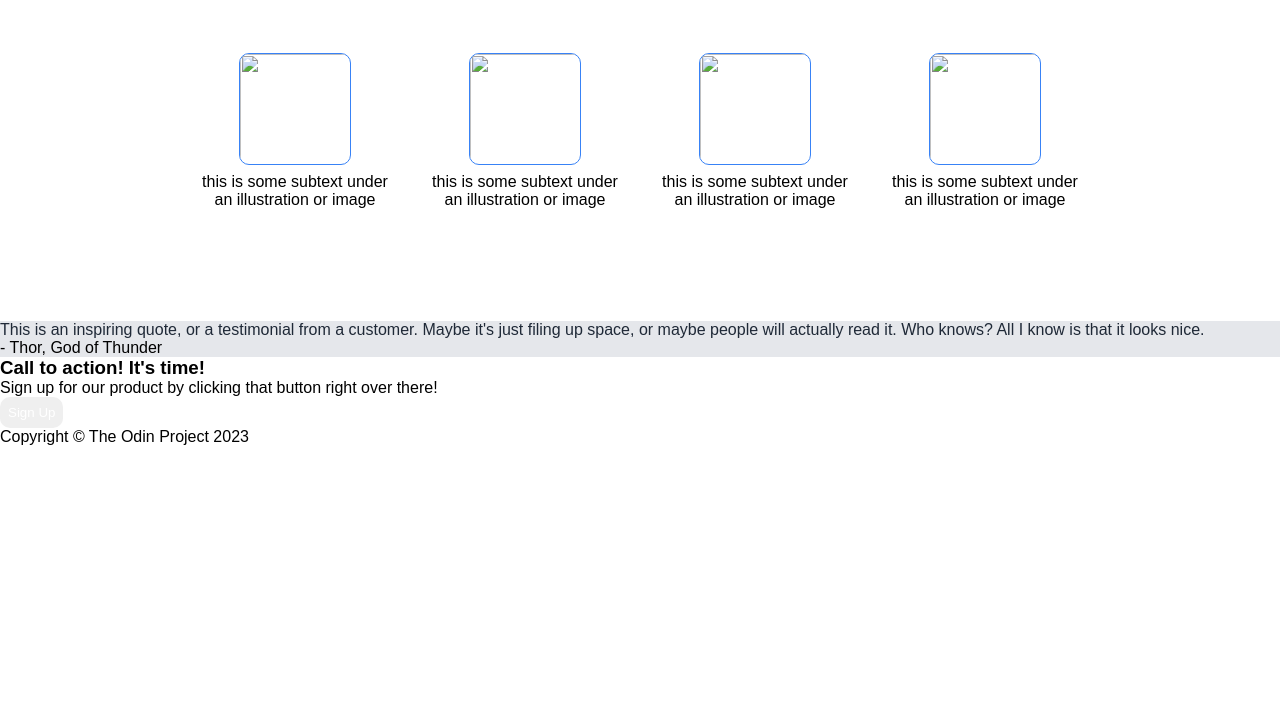
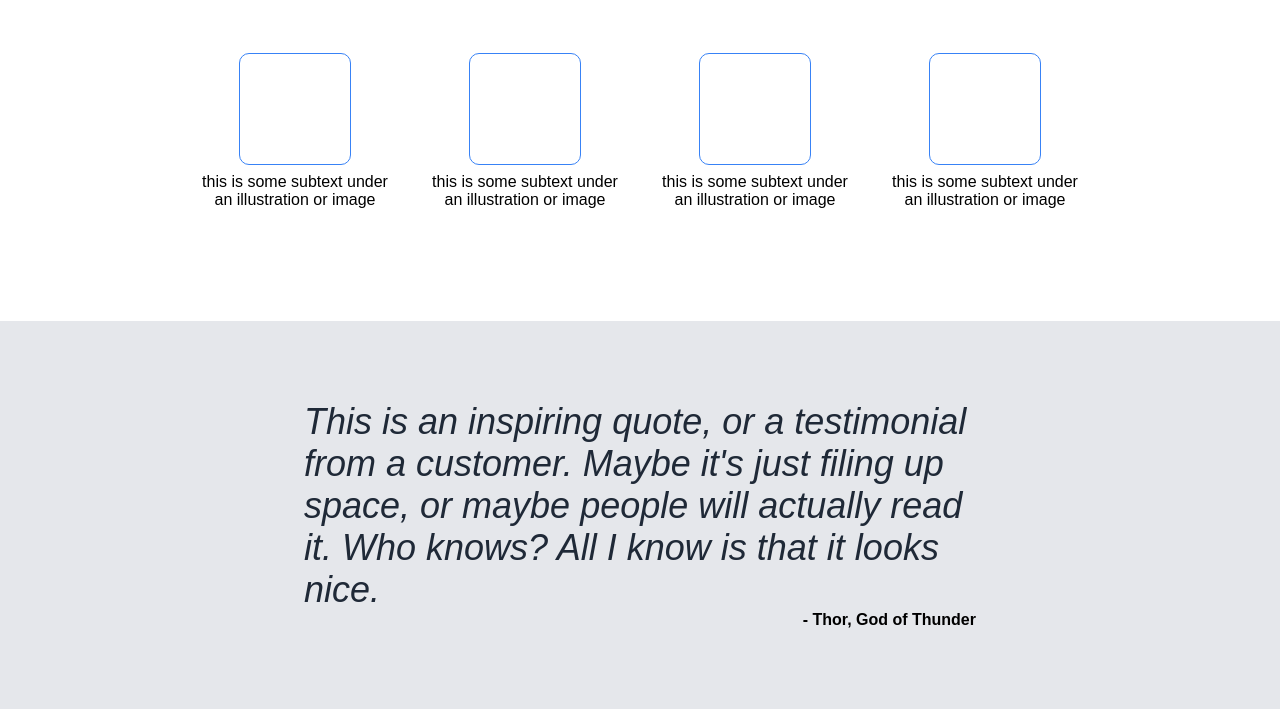
Before and after one commit to valdes91/odin-project-landing-page, a plain HTML site: page index.html in a window 1280 px wide. Shown: the part 595-1320 px from the top of the page. Before the commit the page ends 1041 px from the top, so only its background shows below. Drawn offline with Linux system fonts and the light colour scheme.

Commit message:
complete css

```diff
--- a/index.html
+++ b/index.html
@@ -38,42 +38,42 @@
 			<h2>Some random information</h2>
 			<div class="cards flex py-1">
 				<div class="card flex-col">
-					<img src="#" alt="" />
+					<div class="img"></div>
 					<p>this is some subtext under an illustration or image</p>
 				</div>
 				<div class="card flex-col">
-					<img src="#" alt="" />
+					<div class="img"></div>
 					<p>this is some subtext under an illustration or image</p>
 				</div>
 				<div class="card flex-col">
-					<img src="#" alt="" />
+					<div class="img"></div>
 					<p>this is some subtext under an illustration or image</p>
 				</div>
 				<div class="card flex-col">
-					<img src="#" alt="" />
+					<div class="img"></div>
 					<p>this is some subtext under an illustration or image</p>
 				</div>
 			</div>
 		</div>
-		<div class="quote-section">
+		<div class="quote-section flex-col py-quotes px-1">
 			<p class="quote">
 				This is an inspiring quote, or a testimonial from a customer. Maybe it's just filing up
 				space, or maybe people will actually read it. Who knows? All I know is that it looks nice.
 			</p>
 			<p class="author">- Thor, God of Thunder</p>
 		</div>
-		<div class="cta">
-			<div class="cta-body">
+		<div class="cta flex py-cta px-1">
+			<div class="cta-body flex bg-light-blue px-cta py-1">
 				<div class="left-cta">
 					<h3>Call to action! It's time!</h3>
 					<p>Sign up for our product by clicking that button right over there!</p>
 				</div>
 				<div class="right-cta">
-					<button>Sign Up</button>
+					<button class="bg-light-blue px-2">Sign Up</button>
 				</div>
 			</div>
 		</div>
-		<div class="footer">
+		<div class="footer bg-dark-blue">
 			<p class="copyright">Copyright &copy; The Odin Project 2023</p>
 		</div>
 	</body>
--- a/styles.css
+++ b/styles.css
@@ -55,6 +55,7 @@ button {
 
 .quote-section {
 	background-color: #e5e7eb;
+	align-items: center;
 }
 
 .info h2,
@@ -81,6 +82,11 @@ p.quote {
 	padding-right: 1rem;
 }
 
+.px-cta {
+	padding-left: 3rem;
+	padding-right: 3rem;
+}
+
 .py-1 {
 	padding-top: 3.5rem;
 	padding-bottom: 3.5rem;
@@ -94,6 +100,12 @@ p.quote {
 .py-3 {
 	padding-top: 0.5rem;
 	padding-bottom: 0.5rem;
+}
+
+.py-quotes,
+.py-cta {
+	padding-top: 5rem;
+	padding-bottom: 5rem;
 }
 
 .top-header,
@@ -132,7 +144,6 @@ p.hero-secondary {
 }
 
 .cards {
-	justify-content: space-between;
 	width: 100%;
 	gap: 1.5rem;
 	flex-wrap: wrap;
@@ -148,9 +159,50 @@ p.hero-secondary {
 	text-align: center;
 }
 
-.card img {
+.card div.img {
 	height: 7rem;
 	width: 7rem;
 	border: 1px #3882f6 solid;
 	border-radius: 10px;
 }
+
+.quote {
+	font-size: 36px;
+	font-style: italic;
+	width: 75%;
+	font-weight: 300;
+}
+
+p.author {
+	font-weight: bold;
+	width: 75%;
+	text-align: end;
+}
+
+.cta {
+	justify-content: center;
+	align-items: center;
+}
+
+.cta-body {
+	width: 100%;
+	color: #e5e7eb;
+	justify-content: center;
+	align-items: center;
+	gap: 15rem;
+	flex-wrap: wrap;
+}
+
+.right-cta button {
+	border: 1px #e5e7eb solid;
+}
+
+.left-cta p {
+	padding-top: 0.25rem;
+}
+
+.footer {
+	color: #f9faf8;
+	text-align: center;
+	padding: 2rem;
+}
```
